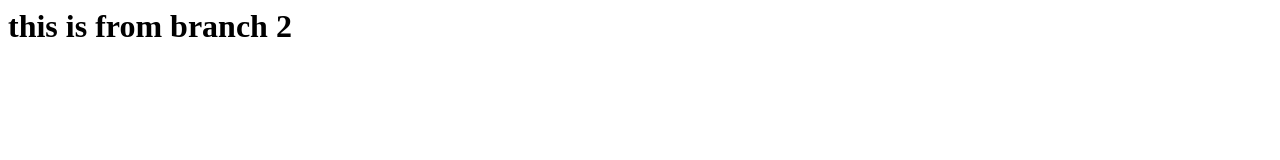
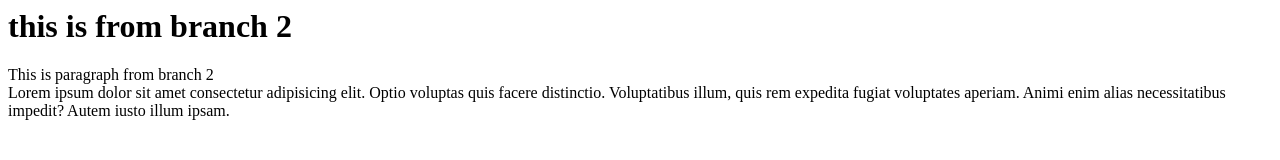
Before and after one commit to Berhan-meng/project2, a plain HTML site: page index.html in a window 1280 px wide. Drawn offline with Linux system fonts and the light colour scheme.

Commit message:
paragraph added

```diff
--- a/index.html
+++ b/index.html
@@ -1,10 +1,17 @@
 <html lang="en">
   <head>
-  <meta charset="UTF-8">
-  <meta name="viewport" content="width=device-width, initial-scale=1.0">
+    <meta charset="UTF-8" />
+    <meta name="viewport" content="width=device-width, initial-scale=1.0" />
     <title>Document</title>
   </head>
   <body>
     <h1>this is from branch 2</h1>
+    <p>
+      This is paragraph from branch 2 <br />
+      Lorem ipsum dolor sit amet consectetur adipisicing elit. Optio voluptas
+      quis facere distinctio. Voluptatibus illum, quis rem expedita fugiat
+      voluptates aperiam. Animi enim alias necessitatibus impedit? Autem iusto
+      illum ipsam.
+    </p>
   </body>
 </html>
```
Lines whose indentation alone changed are shown as unchanged.
